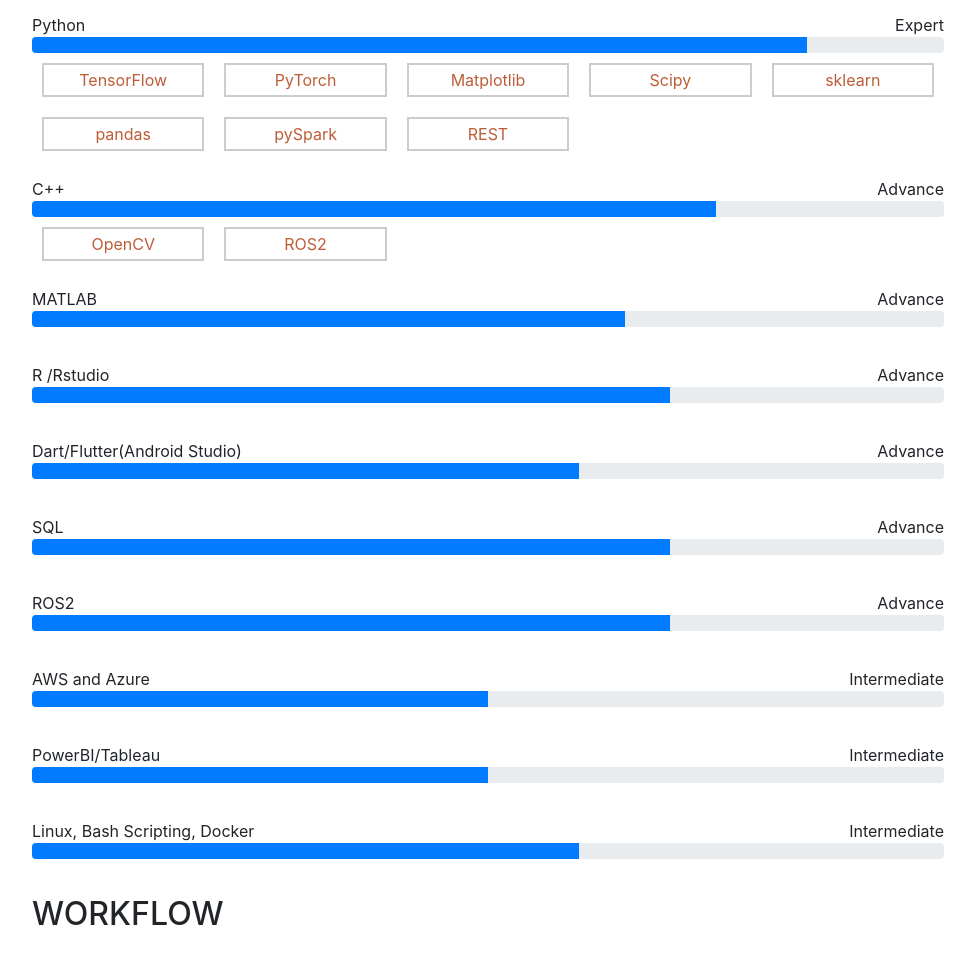
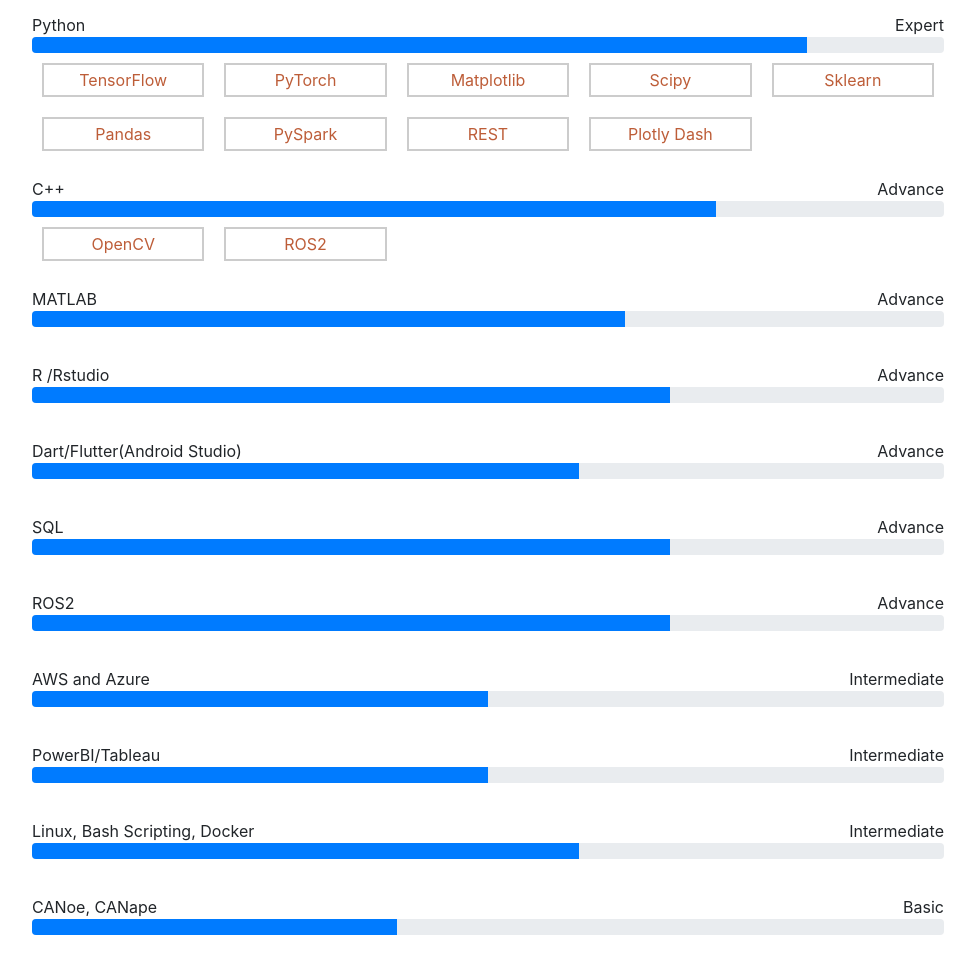
Before and after one commit to vishvajitjambuti/vishvajit_jambuti, a website with bundled scripts: page index.html in a window 1280 px wide. Shown: the part 3667-4625 px from the top of the page, without its empty margins (288-1263 px from the left). Built offline with nearby package versions, Linux system fonts and the light colour scheme; a web font is replaced by a local one.

Commit message:
canoe and can ap skill uppdated

```diff
--- a/index.html
+++ b/index.html
@@ -275,10 +275,11 @@
               <li class="grid-item">PyTorch</li>
               <li class="grid-item">Matplotlib</li>
               <li class="grid-item">Scipy</li>
-              <li class="grid-item">sklearn</li>
-              <li class="grid-item">pandas</li>
-              <li class="grid-item">pySpark</li>
+              <li class="grid-item">Sklearn</li>
+              <li class="grid-item">Pandas</li>
+              <li class="grid-item">PySpark</li>
               <li class="grid-item">REST</li>
+              <li class="grid-item">Plotly Dash</li>
 
           </ul>
           <span>C++</span> <span class="pull-right">Advance</span>
@@ -344,6 +345,13 @@
           <span>Linux, Bash Scripting, Docker</span> <span class="pull-right">Intermediate</span>
           <div class="progress">
             <div class="bg-primary" role="progressbar" style="width: 60%" aria-valuenow="90" aria-valuemin="0" aria-valuemax="100"></div>
+          </div>
+          <ul class="grid-list">
+            <!-- to give space between the progress bar -->
+          </ul>
+          <span>CANoe, CANape</span> <span class="pull-right">Basic</span>
+          <div class="progress">
+            <div class="bg-primary" role="progressbar" style="width: 40%" aria-valuenow="90" aria-valuemin="0" aria-valuemax="100"></div>
           </div>
           <ul class="grid-list">
             <!-- to give space between the progress bar -->
```
